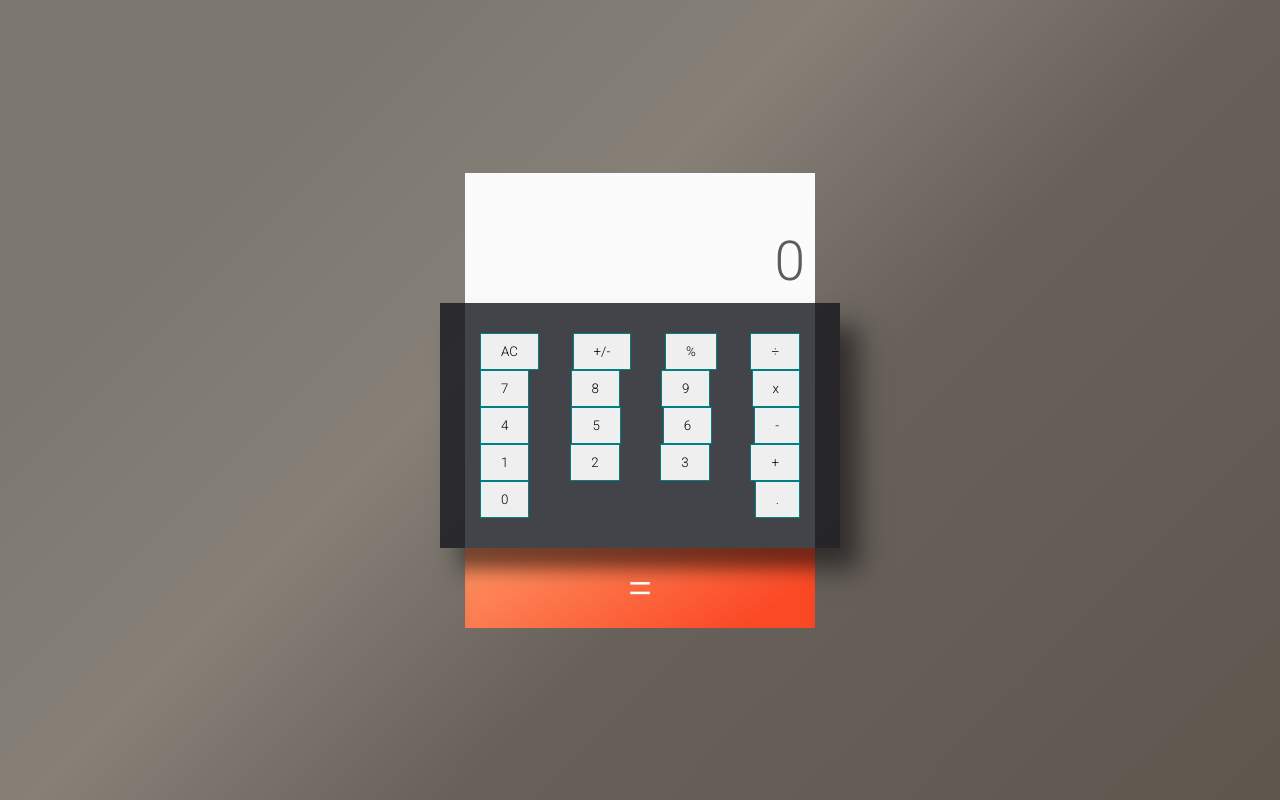
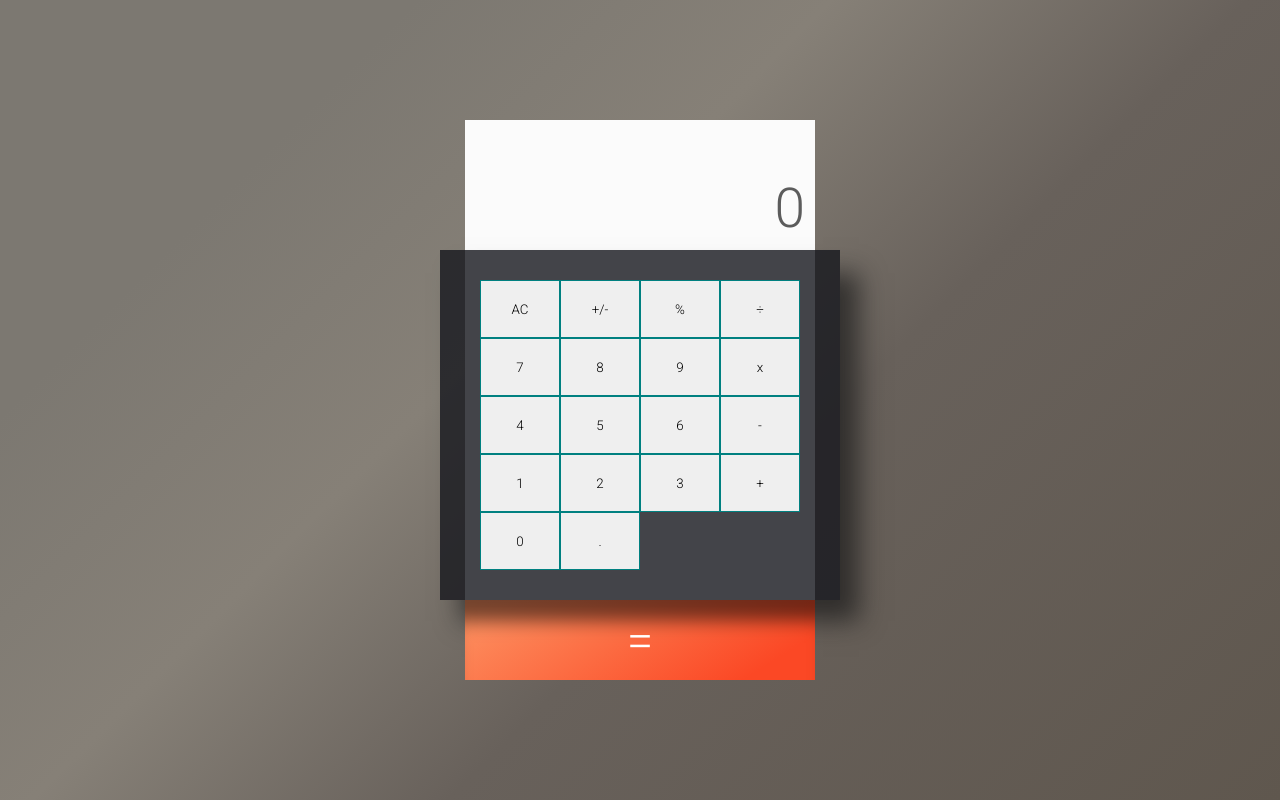
Before and after one commit to amita-roy/Calculator, a React (Create React App) app: page / in a window 1280 px wide. Built offline with nearby package versions, Linux system fonts and the light colour scheme.

Commit message:
Update row in button panel

```diff
--- a/src/components/buttonPanel/ButtonPanel.css
+++ b/src/components/buttonPanel/ButtonPanel.css
@@ -10,16 +10,20 @@
   width: 400px;
   margin: 0 -25px;
   box-shadow: 20px 22px 24px -1px rgb(26 26 26 / 70%);
+  height: 350px;
 }
 
 .btn-panel {
   width: 350px;
   margin: 0 auto;
   padding: 30px 15px;
+  display: flex;
+  flex-direction: column;
+  height: 100%;
 }
 
 .row {
-  display: flex;
-  justify-content: space-between;
-  align-items: center;
+  flex: auto;
+  display: grid;
+  grid-template-columns: repeat(4, 1fr);
 }
```
